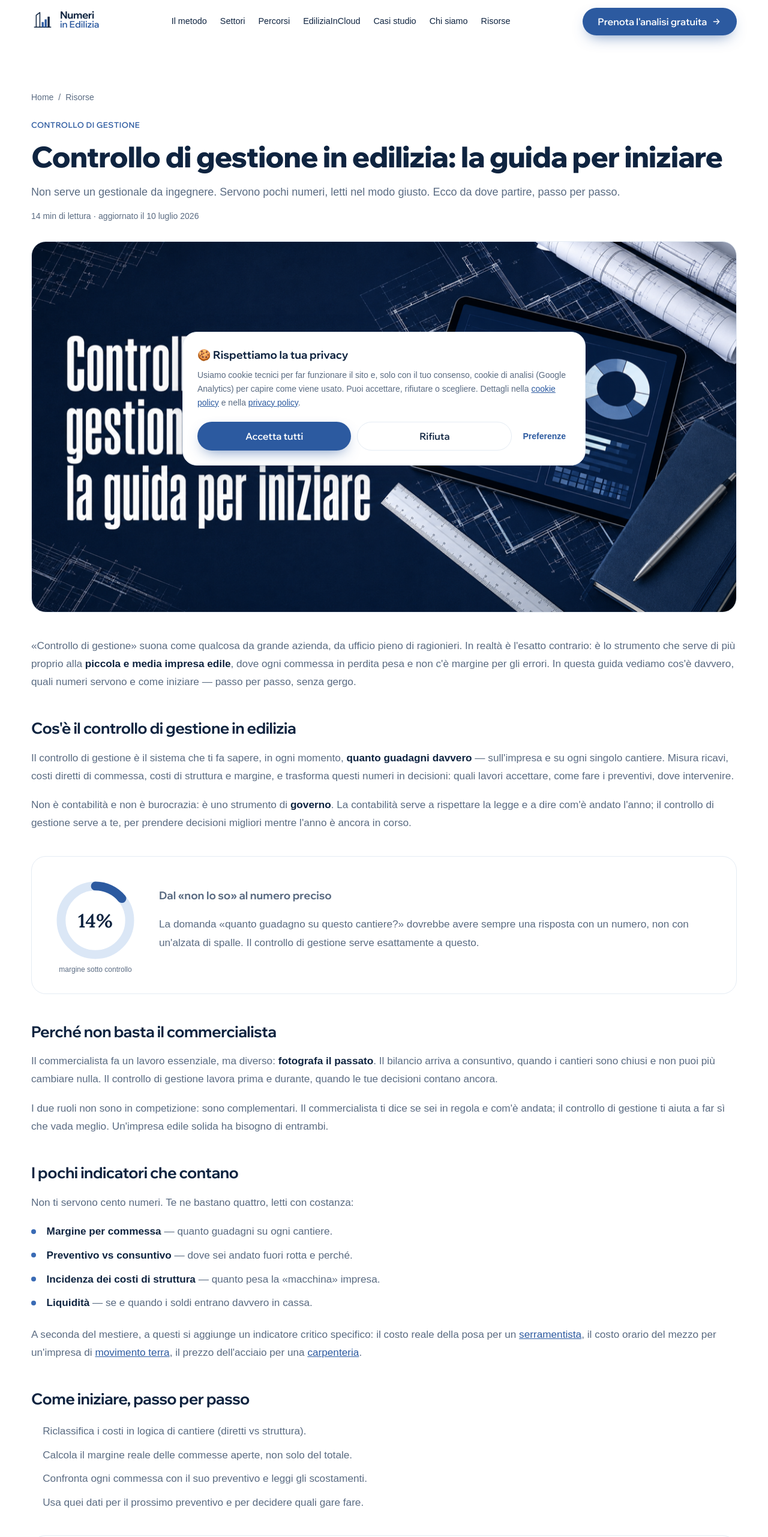
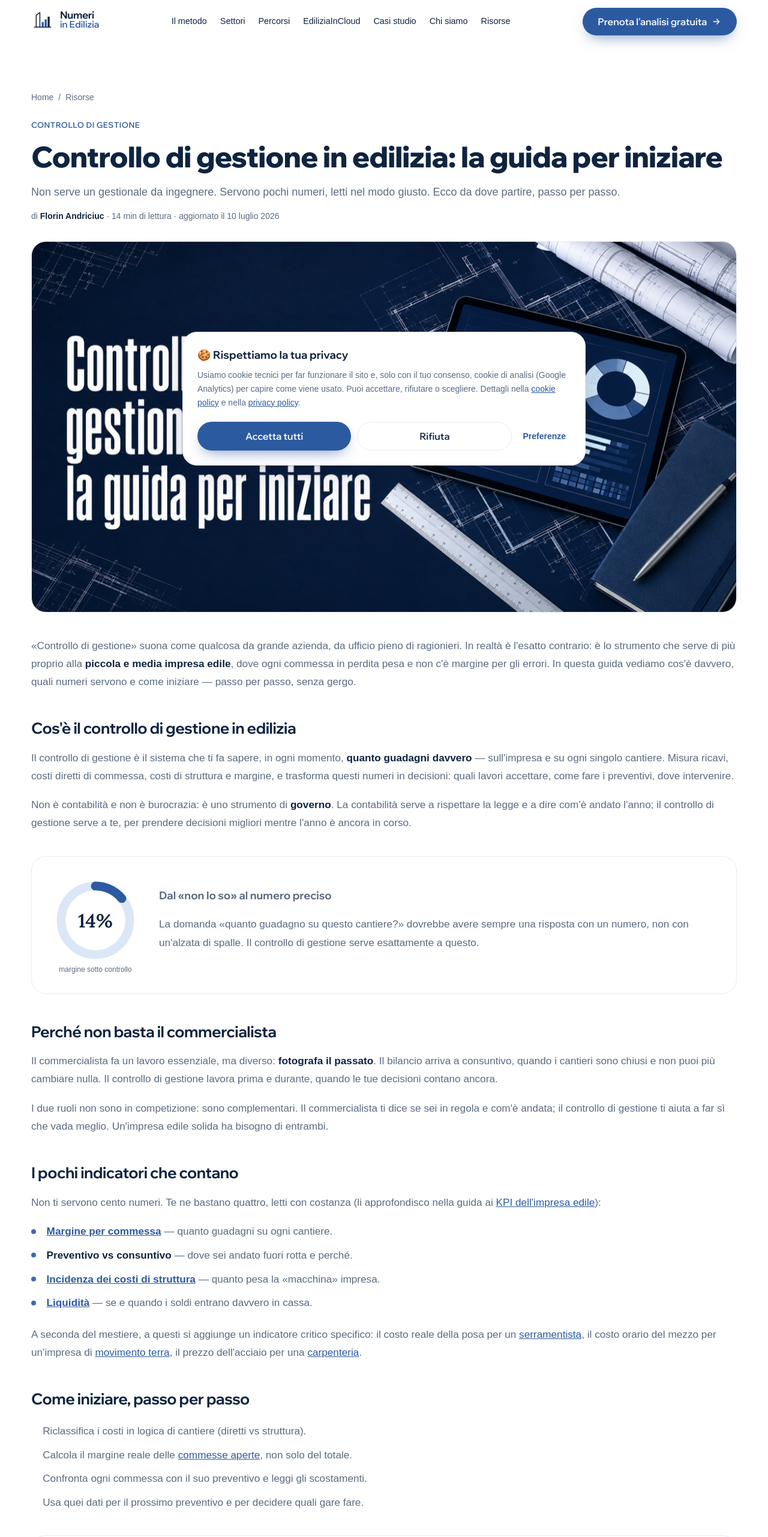
Before and after one commit to Ediliziaio/numeri-in-edilizia, a Next.js app: page /risorse/controllo-di-gestione-edilizia in a window 1280 px wide. Shown: the top 2562 px of the page at 60% size. Built offline with nearby package versions, Linux system fonts and the light colour scheme; a web font is replaced by a local one.

Commit message:
SEO: link contestuali dagli articoli pilastro verso i 7 nuovi + autore 'Florin Andriciuc' nelle firme articolo (byline + Person author schema)

```diff
--- a/app/risorse/controllo-di-gestione-edilizia/page.tsx
+++ b/app/risorse/controllo-di-gestione-edilizia/page.tsx
@@ -86,12 +86,15 @@ export default function Page() {
       </p>
 
       <h2>I pochi indicatori che contano</h2>
-      <p>Non ti servono cento numeri. Te ne bastano quattro, letti con costanza:</p>
+      <p>
+        Non ti servono cento numeri. Te ne bastano quattro, letti con costanza (li approfondisco nella
+        guida ai <Link href="/risorse/kpi-impresa-edile">KPI dell'impresa edile</Link>):
+      </p>
       <ul>
-        <li><strong>Margine per commessa</strong> — quanto guadagni su ogni cantiere.</li>
+        <li><strong><Link href="/risorse/margine-di-contribuzione-edilizia">Margine per commessa</Link></strong> — quanto guadagni su ogni cantiere.</li>
         <li><strong>Preventivo vs consuntivo</strong> — dove sei andato fuori rotta e perché.</li>
-        <li><strong>Incidenza dei costi di struttura</strong> — quanto pesa la «macchina» impresa.</li>
-        <li><strong>Liquidità</strong> — se e quando i soldi entrano davvero in cassa.</li>
+        <li><strong><Link href="/risorse/costi-di-struttura-impresa-edile">Incidenza dei costi di struttura</Link></strong> — quanto pesa la «macchina» impresa.</li>
+        <li><strong><Link href="/risorse/liquidita-impresa-edile">Liquidità</Link></strong> — se e quando i soldi entrano davvero in cassa.</li>
       </ul>
       <p>
         A seconda del mestiere, a questi si aggiunge un indicatore critico specifico: il costo reale
@@ -103,7 +106,7 @@ export default function Page() {
       <h2>Come iniziare, passo per passo</h2>
       <ol>
         <li>Riclassifica i costi in logica di cantiere (diretti vs struttura).</li>
-        <li>Calcola il margine reale delle commesse aperte, non solo del totale.</li>
+        <li>Calcola il margine reale delle <Link href="/risorse/gestione-commessa-edile">commesse aperte</Link>, non solo del totale.</li>
         <li>Confronta ogni commessa con il suo preventivo e leggi gli scostamenti.</li>
         <li>Usa quei dati per il prossimo preventivo e per decidere quali gare fare.</li>
       </ol>
--- a/app/risorse/costi-di-cantiere-guida/page.tsx
+++ b/app/risorse/costi-di-cantiere-guida/page.tsx
@@ -67,7 +67,7 @@ export default function Page() {
         <li><strong>Materiali</strong> — dal cemento ai serramenti, incluso lo sfrido (gli scarti si pagano come il resto).</li>
         <li><strong>Manodopera</strong> — le ore dei tuoi operai impiegate sul cantiere, al costo aziendale reale (non alla paga oraria: vedi la <Link href="/risorse/costo-orario-manodopera-edile">guida al costo orario</Link>).</li>
         <li><strong>Mezzi e attrezzature</strong> — quota di ammortamento e gestione dei mezzi usati, o costo del nolo.</li>
-        <li><strong>Subappalti</strong> — le lavorazioni affidate a terzi.</li>
+        <li><strong><Link href="/risorse/gestione-subappalti-edilizia">Subappalti</Link></strong> — le lavorazioni affidate a terzi.</li>
         <li><strong>Trasporti e smaltimenti</strong> — voce spesso dimenticata e sempre più pesante.</li>
         <li><strong>Oneri di sicurezza</strong> — apprestamenti e adempimenti specifici del cantiere.</li>
       </ul>
@@ -84,7 +84,7 @@ export default function Page() {
       <p>
         La «macchina» che gira comunque: sede, amministrazione, assicurazioni, consulenti, commerciale,
         direzione — e il <strong>compenso dell'imprenditore</strong>, che è un costo aziendale a tutti
-        gli effetti, non un avanzo. Se i preventivi non includono una quota di struttura, l'impresa
+        gli effetti, non un avanzo. Se i preventivi non includono una <Link href="/risorse/costi-di-struttura-impresa-edile">quota di struttura</Link>, l'impresa
         lavora «in pareggio apparente»: ogni cantiere sembra guadagnare, l'azienda no.
       </p>
 
--- a/app/risorse/costo-orario-manodopera-edile/page.tsx
+++ b/app/risorse/costo-orario-manodopera-edile/page.tsx
@@ -151,7 +151,9 @@ export default function Page() {
       <p>
         Conoscere il costo orario è metà del lavoro; l'altra metà è sapere <strong>dove finiscono le
         ore</strong>. Rapportini per commessa, anche semplicissimi, trasformano il costo orario in
-        margine per cantiere: ore reali × costo reale, imputate al lavoro giusto. È la stessa
+        margine per cantiere: ore reali × costo reale, imputate al lavoro giusto. Tenere tracciata la
+        manodopera è anche la base per il{" "}
+        <Link href="/risorse/durc-di-congruita-manodopera">DURC di congruità</Link>. È la stessa
         disciplina dei <Link href="/risorse/costi-di-cantiere-guida">costi di cantiere</Link>, e con
         uno strumento come <a href="https://ediliziaincloud.com/" target="_blank" rel="noopener noreferrer">EdiliziaInCloud</a> i rapportini
         finiscono direttamente sulla commessa.
--- a/app/risorse/quanto-guadagna-impresa-edile/page.tsx
+++ b/app/risorse/quanto-guadagna-impresa-edile/page.tsx
@@ -51,7 +51,8 @@ export default function Page() {
         bilancio. Il problema è che pochi hanno un termine di paragone serio: si confrontano col
         vicino («lui ha tre furgoni nuovi»), col passato («l'anno scorso è andata meglio»), o non si
         confrontano affatto. In questa guida mettiamo <strong>numeri di riferimento concreti</strong>{" "}
-        — margini, utile, compenso — e soprattutto il metodo per capire dove sei tu e come salire.
+        — margini, utile, compenso — e soprattutto il metodo per capire dove sei tu e{" "}
+        <Link href="/risorse/aumentare-redditivita-impresa-edile">come salire</Link>.
       </p>
 
       <h2>I tre numeri che definiscono «quanto guadagni»</h2>
--- a/components/ArticleShell.tsx
+++ b/components/ArticleShell.tsx
@@ -61,6 +61,7 @@ export function ArticleShell({
         </h1>
         <p className="mt-5 text-lg text-muted">{article.excerpt}</p>
         <p className="mt-4 text-sm text-muted">
+          di <span className="font-semibold text-navy-900">{site.author}</span> ·{" "}
           {article.readingTime} di lettura · aggiornato il{" "}
           {new Date(article.date).toLocaleDateString("it-IT", { day: "numeric", month: "long", year: "numeric" })}
         </p>
--- a/components/JsonLd.tsx
+++ b/components/JsonLd.tsx
@@ -101,7 +101,7 @@ export function articleSchema(opts: {
     datePublished: opts.datePublished,
     dateModified: opts.dateModified ?? opts.datePublished,
     inLanguage: "it-IT",
-    author: { "@id": `${site.domain}/#organization` },
+    author: { "@type": "Person", name: site.author },
     publisher: { "@id": `${site.domain}/#organization` },
     mainEntityOfPage: opts.url,
   };
--- a/lib/site.ts
+++ b/lib/site.ts
@@ -10,6 +10,8 @@ export const site = {
     name: "Numeri in Edilizia",
     role: "Formazione e consulenza di controllo di gestione per imprese edili",
   },
+  // Autore degli articoli (byline + schema Article)
+  author: "Florin Andriciuc",
   // Codice di verifica Google Search Console (metodo "tag HTML").
   // Incolla qui SOLO il valore del content="..." fornito da GSC, poi rideploya.
   googleVerification: "",
```
Also changed, not shown: 1 other file (tests, documents, lock files or other folders).
